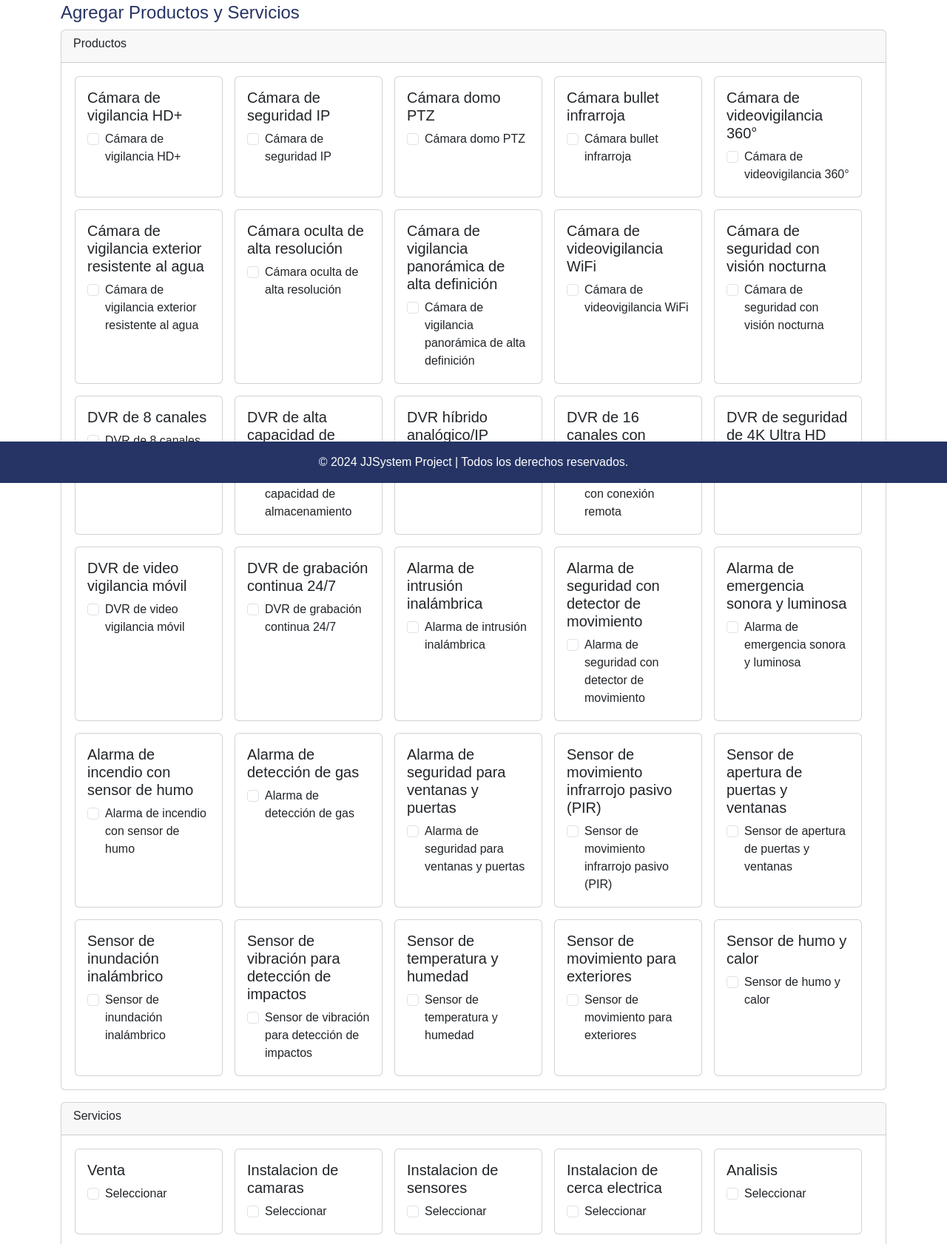
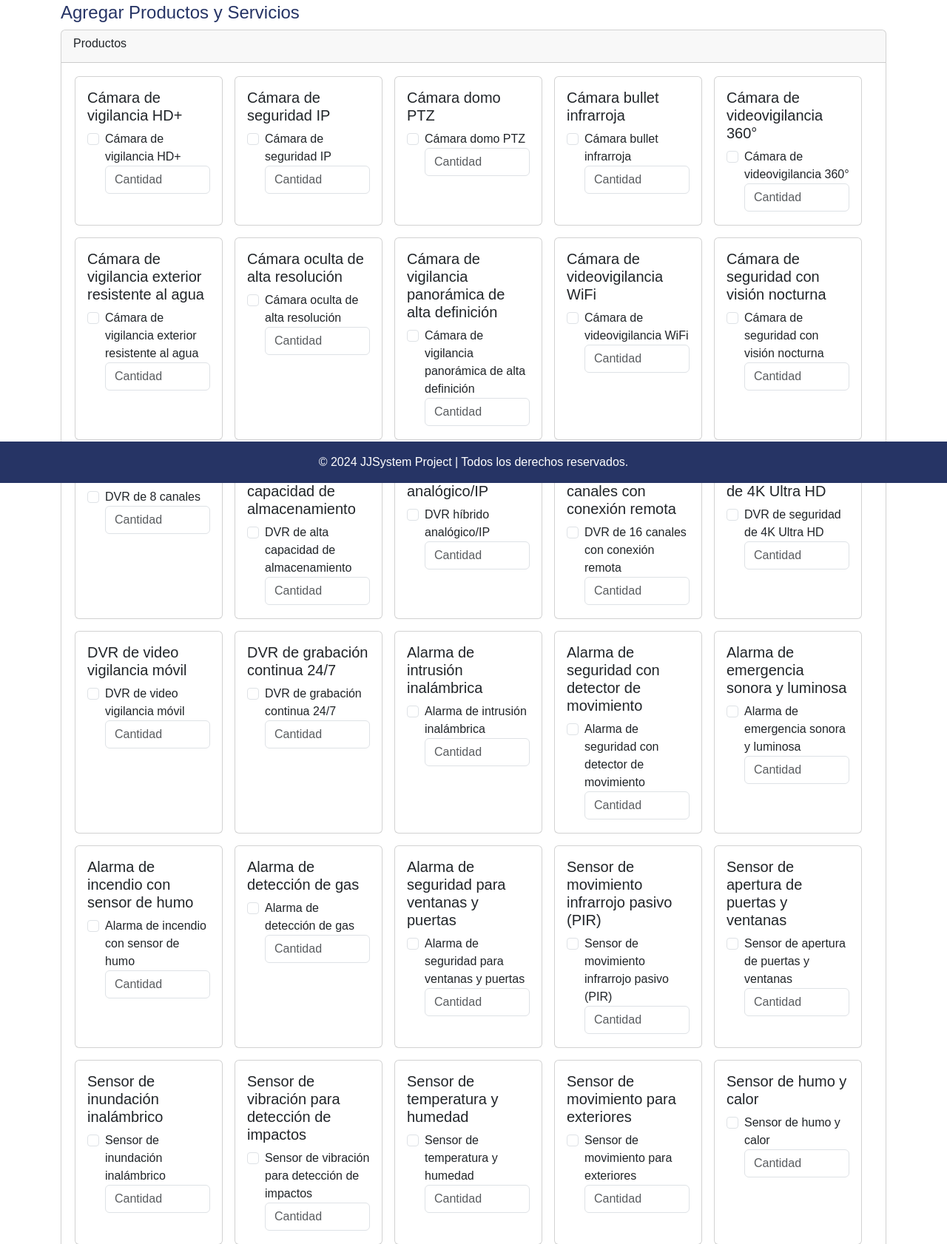
Before and after one commit to ferdlg/despliegue-jjsystem, a Django app: page /productos_servicios/cotizaciones/asignar_productos_servicios/1/ in a window 1280 px wide. Shown: the part 147-1829 px from the top of the page at 74% size. Run offline with Django 5.2, Linux system fonts and the light colour scheme; data comes from the database, SQL or seed files in the repository; parts of the project's set-up code (start-up, migrations or seed data) failed here and were passed over; some libraries are stand-ins or nearby versions.

Commit message:
agregar productos a cotizacion funcionando

```diff
--- a/jjsystemPrueba/Pqrsf/templates/correos/correo_confirmacion_pqrsf_cliente_admin.html
+++ b/jjsystemPrueba/Pqrsf/templates/correos/correo_confirmacion_pqrsf_cliente_admin.html
@@ -74,7 +74,7 @@
         <div class="saludo">
             {% if destinatario == 'Cliente' %}
                 <p>Hola {{ cliente.numerodocumento.nombre }},</p>
-                <p>¡Te confirmamos el registro  de tu pqrsf</p>
+                <p>¡Te confirmamos el registro  de tu pqrsf!</p>
                 <p>Recuerda que el tiempo de respuesta de su solicitud puede variar dependiendo del tipo de PQRSF presentada. Gracias por elegirnos.</p>
             {% elif destinatario == 'Administrador' %}
                 <p>Hola {{ administrador.numerodocumento.nombre }},</p>
--- a/jjsystemPrueba/ProductosServicios/controllers/cotizaciones.py
+++ b/jjsystemPrueba/ProductosServicios/controllers/cotizaciones.py
@@ -40,19 +40,27 @@ class CotizacionesCRUD(BaseCotizacionesCRUD):
             servicios_seleccionados = request.POST.getlist('servicio[]')
 
             cotizacion = Cotizaciones.objects.get(idcotizacion=id_cotizacion)
-
+            print(productos_seleccionados)
             for idproducto in productos_seleccionados:
-                cantidad = request.POST.get('cantidad_' + idproducto)
-                if cantidad:  # Verifica si se ingresó una cantidad
-                    producto = Productos.objects.get(idproducto=idproducto)
-                    producto_cotizacion = CotizacionesProductos.objects.create(
-                        idcotizacion=cotizacion,
-                        idproducto=producto,
-                        cantidad=cantidad
-                    )
-                else:
-                    messages.error(request, 'No se ha ingresado la cantidad')
-
+                cantidades = request.POST.getlist('cantidad_' + idproducto)
+                for cantidad in cantidades:
+                    if cantidad.strip():  # Verificar si la cantidad no está vacía
+                        try:
+                            cantidad = int(cantidad)
+                            if cantidad > 0:
+                                producto = Productos.objects.get(idproducto=idproducto)
+                                producto_cotizacion = CotizacionesProductos.objects.create(
+                                    idcotizacion=cotizacion,
+                                    idproducto=producto,
+                                    cantidad=cantidad
+                                )
+                                messages.success(request, 'Se ha agregado el producto a la cotización')
+                            else:
+                                messages.error(request, 'La cantidad debe ser un número entero positivo')
+                        except ValueError:
+                            messages.error(request, 'La cantidad debe ser un número entero')
+                    else:
+                        messages.error(request, 'No se ha ingresado la cantidad')
 
             for idservicio in servicios_seleccionados:
                 servicio = Servicios.objects.get(idservicio=idservicio)
@@ -70,6 +78,7 @@ class CotizacionesCRUD(BaseCotizacionesCRUD):
         else:
             productos = Productos.objects.all()
             servicios = Servicios.objects.all()
+            messages.error(request, 'No se han agregado productos o servicios a la cotización')
             return render(request, 'cliente/agregar_productos_servicios.html', {'productos': productos, 'servicios': servicios, 'idcotizacion': id_cotizacion})
 
 def obtener_detalles_cotizacion(id_cotizacion):
--- a/jjsystemPrueba/ProductosServicios/templates/cliente/agregar_productos_servicios.html
+++ b/jjsystemPrueba/ProductosServicios/templates/cliente/agregar_productos_servicios.html
@@ -24,9 +24,9 @@
                                         <div class="card-body">
                                             <h5 class="card-title">{{ producto.nombreproducto }}</h5>
                                             <div class="form-check">
-                                                <input class="form-check-input" type="checkbox" id="producto{{ producto.idproducto }}" name="producto[]" value="{{ producto.idproducto }}" onchange="mostrarCantidad(this)">
+                                                <input class="form-check-input" type="checkbox" id="producto{{ producto.idproducto }}" name="producto[]" value="{{ producto.idproducto }}">
                                         <label class="form-check-label" for="producto{{ producto.idproducto }}">{{ producto.nombreproducto }}</label>
-                                        <input type="number" class="form-control cantidad" id="cantidad{{ producto.idproducto }}" name="cantidad_{{ producto.idproducto }}" placeholder="Cantidad" style="display: none;">
+                                        <input type="number" class="form-control cantidad" id="cantidad{{ producto.idproducto }}" name="cantidad_{{ producto.idproducto }}" placeholder="Cantidad">
                                             </div>
                                         </div>
                                     </div>
@@ -43,9 +43,9 @@
                                         <div class="card-body">
                                             <h5 class="card-title">{{ servicio.nombreservicio }}</h5>
                                             <div class="form-check">
-                                                <input class="form-check-input" type="checkbox" id="servicio{{ servicio.idservicio }}" name="servicio[]" value="{{ servicio.idservicio }}" onchange="mostrarCantidad(this)">
+                                                <input class="form-check-input" type="checkbox" id="servicio{{ servicio.idservicio }}" name="servicio[]" value="{{ servicio.idservicio }}">
                                                 <label class="form-check-label" for="servicio{{ servicio.idservicio }}">Seleccionar</label>
-                                                <input type="number" class="form-control cantidad" id="cantidad{{ servicio.idservicio }}" name="cantidad_{{ servicio.idservicio }}" placeholder="Cantidad" style="display: none;">
+                                                <input type="number" class="form-control cantidad" id="cantidad{{ servicio.idservicio }}" name="cantidad_{{ servicio.idservicio }}" placeholder="Cantidad" style="display: none;" hidden>
                                             </div>
                                         </div>
                                     </div>
@@ -62,10 +62,10 @@
         </div>
     </div>
 </div>
-<script>
+<!-- <script>
     function mostrarCantidad(checkbox) {
         var cantidadInput = document.getElementById('cantidad' + checkbox.value);
         cantidadInput.style.display = checkbox.checked ? 'block' : 'none';
     }
-</script>
+</script> -->
 {% endblock %}
--- a/jjsystemPrueba/ProductosServicios/templates/cliente/crear_cotizacion.html
+++ b/jjsystemPrueba/ProductosServicios/templates/cliente/crear_cotizacion.html
@@ -38,6 +38,7 @@
                                     <th scope="col">#</th>
                                     <th scope="col">Fecha</th>
                                     <th scope="col">Descripción</th>
+                                    <th scope="col"></th>
                                 </tr>
                             </thead>
                             <tbody>
@@ -46,6 +47,7 @@
                                     <td>{{ cotizacion.idcotizacion }}</td>
                                     <td>{{ cotizacion.fechacotizacion }}</td>
                                     <td>{{ cotizacion.descripcioncotizacion }}</td>
+                                    <td> <a href="{% url 'ver_cotizacion_cliente' id_cotizacion=cotizacion.idcotizacion %}" class="btn btn-outline-success">Ver cotizacion</a></td>
                                 </tr>
                                 {% endfor %}
                             </tbody>
--- a/jjsystemPrueba/ProductosServicios/templates/cliente/ver_cotizacion.html
+++ b/jjsystemPrueba/ProductosServicios/templates/cliente/ver_cotizacion.html
@@ -13,7 +13,7 @@
                     <h5 class="card-title">Detalles:</h5>
                     <ul class="list-group">
                         <li class="list-group-item" style="padding: 2px; margin-bottom: 2px; background-color: var(--car);">
-                            <strong>ID Cotizacion :</strong>
+                            <strong>Número de Cotizacion :</strong>
                             <input type="number"  class="form-control" name="idcotizacion" id="idcotizacion" value="{{ detalles_cotizacion.0.0 }}" readonly>
                         </li>
                         <li class="list-group-item" style="padding: 2px; margin-bottom: 2px; background-color: var(--car);">
@@ -48,7 +48,6 @@
                             <div class="card m-2" style="width: 200px;">
                                 <div class="card-body">
                                     <h5 class="card-title">Nombre:{{ servicio.nombreServicio }}</h5>
-                                    <!-- Agrega otros detalles del servicio si es necesario -->
                                 </div>
                             </div>
                         {% endfor %}
```
